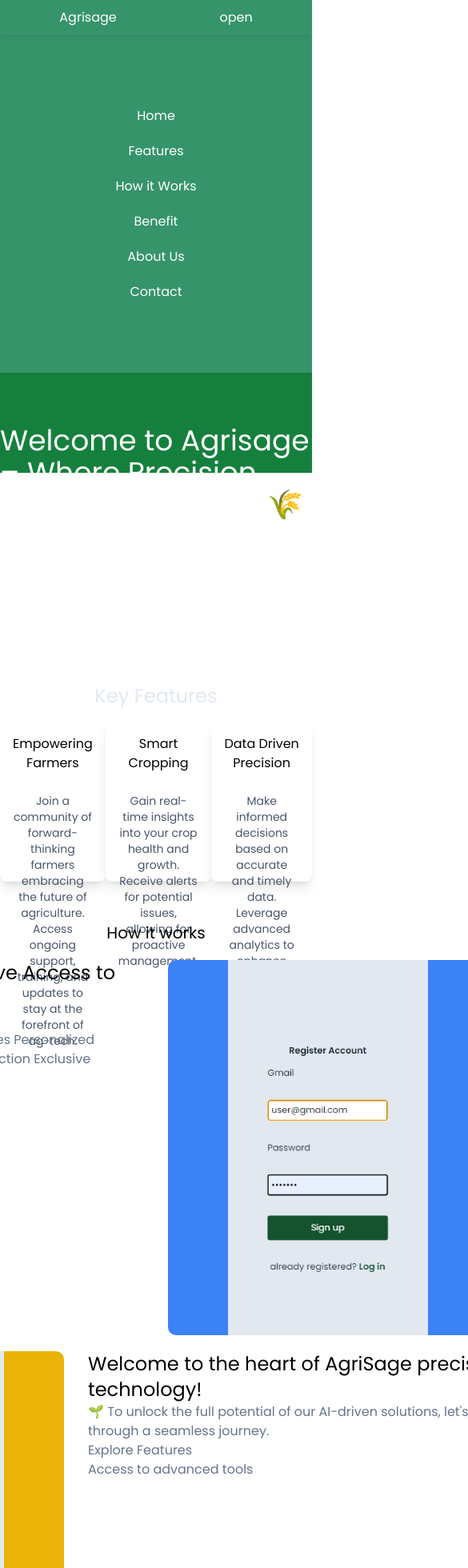
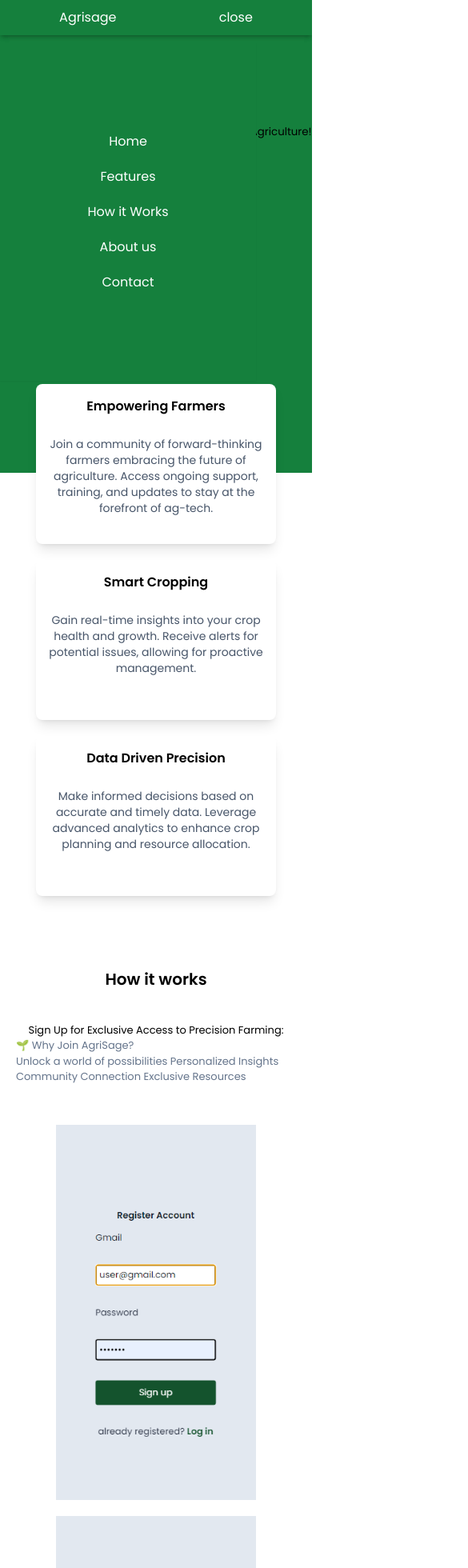
Before and after one commit to Thintalltom/Farmers-Precision, a React (Vite) app in the folder farmers-precision/: page / in a window 390 px wide. Shown: the top 1960 px of the page at 80% size, 585 px wide, since content can reach past the window. Built offline with nearby package versions, Linux system fonts and the light colour scheme; no server answers.

Commit message:
added the external api

```diff
--- a/farmers-precision/src/Firebase/userContext.jsx
+++ b/farmers-precision/src/Firebase/userContext.jsx
@@ -10,8 +10,12 @@
 export const UserProvider = (props) => {
   const [user, setUser] = useState({});
   const [crop, setCrop] = useState("");
-  const [city, setCity] = useState("");
-  const [info, setInfo] = useState([]);
+  const [country, setCountry] = useState("");
+  const [waterlevel, setWaterlevel] = useState("");
+  const [humidity, setHumidity] = useState("");
+  const [temperature, setTemperature] = useState("");
+  const [ph, setPh] = useState("");
+  const [info, setInfo] = useState({});
   const [logpassword, setLogPassword] = useState("");
   const [logemail, setLogEmail] = useState("");
   const signUp = (email, password) => {
@@ -42,8 +46,7 @@
         login,
         crop,
         setCrop,
-        city,
-        setCity,
+        country, setCountry,waterlevel, setWaterlevel,humidity, setHumidity,temperature, setTemperature,ph, setPh,
         info,
         setInfo,
         signUp,
--- a/farmers-precision/src/Home.css
+++ b/farmers-precision/src/Home.css
@@ -1,49 +1,98 @@
 @media only screen and (max-width: 800px) {
-    .header
-    {
+  .header {
     display: flex;
-        flex-direction: row ;
-        background-color: rgba(151, 203, 233, 0.253);
+    flex-direction: row;
+
     padding: 10px;
     justify-content: space-around;
-
   }
-    .home1 .home2
-    {
+  .home1 .home2 {
     display: none;
   }
-    .header2
-    {
-        background-color: rgba(151, 203, 233, 0.253);
+  .header2 {
+    position: fixed;
     height: 50vh;
-        display: flex ;
+    display: flex;
     flex-direction: column;
     justify-content: center;
     align-items: center;
-        gap:20px;
+    gap: 20px;
     color: white;
-
+    z-index: 2;
+    width: 320px;
+    margin-top: 10px;
   }
-    .header2 .wrapped{
+  .CTAB .CTA{
+    width: 300px !important;
+  }
+  .precision .precision2 {
+    color: black !important;
+    text-align: center;
+    font-size: smaller;
+  }
+  .precision .precision3 {
+    font-size: x-small;
+    width: 260px;
+  }
+  .features .features2 {
+    display: flex;
+    flex-direction: column;
+    justify-content: center;
+    align-items: center;
+    gap: 20px;
+  }
+  .header2 .wrapped {
     gap: 20px;
   }
 
-    .header3
-    {
+  .header3 {
     display: none;
   }
+  .gridSys {
+    display: flex;
+    flex-direction: column !important;
   }
-.gridSys
-{
-    display: grid;
-    grid-template-columns: auto auto;
+  .flexBxx {
+    width: 300px !important;
+    justify-content: center;
+    align-items: center;
+  }
+  .holdFlex {
+    display: flex;
+    justify-content: center;
+    align-items: center;
+  }
+  .gridSys1 .gridText {
+    width: 300px;
+  }
+  .gridSys1 .holdT {
+    text-align: center;
+  }
+
+  .gridSys1 {
+    padding: 20px;
+    font-size: small;
+  }
+  .footS .TEXTh {
+    display: flex;
+    flex-direction: column;
+    gap: 20px;
+  }
+  .footS {
+    height: 60vh;
+  }
+}
+.gridSys {
+  display: flex;
+  flex-direction: row;
 
   justify-content: center;
   gap: 30px;
   margin-top: 20px;
-
 }
-.roundedFig
-{
+.roundedFig {
   clip-path: circle() !important;
 }
+html {
+    scroll-behavior: smooth;
+}
--- a/farmers-precision/src/Home.jsx
+++ b/farmers-precision/src/Home.jsx
@@ -44,7 +44,7 @@
     return User; ///this states that if the user.length is empty it is expected to return user again
   }
   return (
-    <div className="home1">
+    <div className="home1 ">
       <div className="bg-green-700 h-[70vh]">
         <div className="flex justify-around text-white p-4 home2 ">
           <p> Agrisage</p>
@@ -53,59 +53,72 @@
               Home
             </p>
             <p className="hover:text-slate-400 cursor-pointer hover:border-b-2 hover:border-b-white">
+              <a href='#features'>
               Features
+              </a>
+
             </p>
             <p className="hover:text-slate-400 cursor-pointer hover:border-b-2 hover:border-b-white">
+            <a href='#works'>
               How it Works
+              </a>
+            </p>
+
+            <p className="hover:text-slate-400 cursor-pointer hover:border-b-2 hover:border-b-white">
+            <a href='#about'>
+             About us
+              </a>
             </p>
             <p className="hover:text-slate-400 cursor-pointer hover:border-b-2 hover:border-b-white">
-              Benefit
-            </p>
-            <p className="hover:text-slate-400 cursor-pointer hover:border-b-2 hover:border-b-white">
-              About Us
-            </p>
-            <p className="hover:text-slate-400 cursor-pointer hover:border-b-2 hover:border-b-white">
+            <a href='#contact'>
               Contact
+              </a>
             </p>
           </div>
         </div>
-        <div>
-          <div className="header text-white shadow-md lg:hidden">
+        <div className="bg-green-700 shadow-md">
+          <div className="header text-white  shadow-md lg:hidden">
             <p> Agrisage</p>
 
-            <div onClick={handleClick}>{open ? <p>close</p> : <p>open</p>}</div>
+            <div  onClick={handleClick}>{open ? <p>open</p> : <p>close</p>}</div>
           </div>
           <div
             className={
-              !open ? "header2 shadow-sm lg:hidden" : "header3 lg:hidden"
+              !open ? "header2 bg-green-700 shadow-sm lg:hidden" : "header3 lg:hidden"
             }
           >
             <p className="hover:text-slate-400 cursor-pointer hover:border-b-2 hover:border-b-white">
               Home
             </p>
             <p className="hover:text-slate-400 cursor-pointer hover:border-b-2 hover:border-b-white">
+            <a id='features'>
               Features
+              </a>
             </p>
             <p className="hover:text-slate-400 cursor-pointer hover:border-b-2 hover:border-b-white">
+            <a id='works'>
               How it Works
+              </a>
+            </p>
+
+            <p className="hover:text-slate-400 cursor-pointer hover:border-b-2 hover:border-b-white">
+            <a id='about'>
+             About us
+              </a>
             </p>
             <p className="hover:text-slate-400 cursor-pointer hover:border-b-2 hover:border-b-white">
-              Benefit
-            </p>
-            <p className="hover:text-slate-400 cursor-pointer hover:border-b-2 hover:border-b-white">
-              About Us
-            </p>
-            <p className="hover:text-slate-400 cursor-pointer hover:border-b-2 hover:border-b-white">
+            <a id='contact'>
               Contact
+              </a>
             </p>
           </div>
         </div>
-        <div>
-          <div className="flex  flex-col h-[40vh]  justify-center items-center align-center">
-            <p className=" text-white text-4xl text-extrabold">
+        <div id='home'>
+          <div className="flex  precision flex-col h-[40vh]  justify-center items-center align-center">
+            <p className=" text-white precision2 sm:font-extrabold lg:text-5xl sm:text-sm sm:text-center text-extrabold">
               Welcome to Agrisage – Where Precision Meets Agriculture! 🌾
             </p>
-            <p className="text-center text-white text-extrathin mt-4 w-[700px]">
+            <p className="text-center precision3 text-white text-extrathin   mt-4 w-[700px]">
               At AgriSage, we're redefining agriculture through the power of
               precision AI. Step into a realm where technology and nature
               seamlessly converge to optimize your farm's potential.
@@ -113,19 +126,19 @@
           </div>
         </div>
 
-        <div className="mt-[50px]">
-          <p className="text-center text-2xl  text-slate-200">Key Features</p>
-          <div className="flex justify-around mt-4">
+        <div className="mt-[50px] features " id='features'>
+          <p className="text-center font-extrabold text-2xl  text-slate-200">Key Features</p>
+          <div className="flex justify-around  mt-4 features2">
             <div className="bg-white p-4 w-[300px] text-center h-[200px] rounded-lg shadow-lg">
-              <p>Empowering Farmers</p>
+              <p className='font-extrabold'>Empowering Farmers</p>
               <p className="text-sm text-slate-600 mt-[25px]">
                 Join a community of forward-thinking farmers embracing the
                 future of agriculture. Access ongoing support, training, and
                 updates to stay at the forefront of ag-tech.
               </p>
             </div>
-            <div className="bg-white p-4 w-[300px] text-center h-[200px] rounded-lg shadow-lg">
-              <p>Smart Cropping</p>
+            <div className="bg-white p-4 w-[300px]  text-center h-[200px] rounded-lg shadow-lg">
+              <p className='font-extrabold'>Smart Cropping</p>
               <p className=" text-sm text-slate-600 mt-[25px]">
                 {" "}
                 Gain real-time insights into your crop health and growth.
@@ -134,7 +147,7 @@
               </p>
             </div>
             <div className="bg-white p-4 w-[300px] text-center h-[200px] rounded-lg shadow-lg">
-              <p>Data Driven Precision</p>
+              <p className='font-extrabold'>Data Driven Precision</p>
               <p className="text-sm text-slate-600 mt-[25px]">
                 Make informed decisions based on accurate and timely data.
                 Leverage advanced analytics to enhance crop planning and
@@ -144,80 +157,86 @@
           </div>
         </div>
 
-        <div className="  mt-[30px]">
-          <p className="text-center mt-[20px] text-xl mt-[50px]">
+        <section className="  mt-[90px] " id='works'>
+          <p className="text-center font-extrabold mt-[20px] text-xl mt-[50px]">
             How it works
           </p>
 
-          <div className=" gridSys">
-            <div className="">
-              <p className="text-2xl ">
+          <div className=" gridSys ">
+            <div className="gridSys1 ">
+              <p className="lg:text-2xl sm:text-xl holdT ">
                 Sign Up for Exclusive Access to Precision Farming:
               </p>
               <p className="text-slate-500">🌱 Why Join AgriSage?</p>
-              <p className=" w-[400px] text-slate-500">
+              <p className=" lg:w-[400px] sm:w-[200px]  text-slate-500">
                 Unlock a world of possibilities Personalized Insights Community
                 Connection Exclusive Resources
               </p>
             </div>
-            <div className="bg-blue-500 w-[400px] rounded-[10px] flex justify-center">
-              <img src={signup} className="w-[250px]" />
+            <div className="holdFlex ">
+            <div className=" w-[400px] rounded-[10px] flexBxx flex justify-center">
+              <img src={signup} className="w-[250px] flexImg" />
+            </div>
             </div>
           </div>
 
-          <div className="gridSys">
-            <div className="bg-yellow-500 w-[400px] rounded-[10px] flex justify-center">
+          <div className="gridSys ">
+              <div className="holdFlex">
+              <div className=" flexBxx  w-[400px] rounded-[10px] flex justify-center">
               <img src={login} className="w-[250px]" />
             </div>
-            <div className="">
-              <p className="text-2xl ">
+              </div>
+
+            <div className="gridSys1 ">
+              <p className="lg:text-2xl holdT sm:text-xl  ">
                 Welcome to the heart of AgriSage precision technology!
               </p>
-              <p className="text-slate-500  w-[600px]">
+              <p className="text-slate-500 gridText w-[600px]">
                 🌱 To unlock the full potential of our AI-driven solutions,
                 let's take you through a seamless journey.
               </p>
-              <p className=" w-[500px] text-slate-500">
+              <p className="sm:w-[150px] lg:w-[500px] text-slate-500">
                 Explore Features <br />
                 Access to advanced tools
               </p>
             </div>
           </div>
 
-          <div className="gridSys">
-            <div className="">
-              <p className="text-2xl ">See Our Precision AI in Action</p>
-              <p className="text-slate-500  w-[600px]">
+          <div className="gridSys " >
+            <div className="gridSys1 ">
+              <p className="lg:text-2xl sm:text-xl holdT ">See Our Precision AI in Action</p>
+              <p className="text-slate-500 gridText  w-[600px]">
                 🌱 To unlock the full potential of our AI-driven solutions,
                 let's take you through a seamless journey.
               </p>
-              <p className=" w-[500px] text-slate-500">
+              <p className=" sm:w-[150px] lg:w-[500px]  text-slate-500">
                 Real-time Monitoring <br />
                 Automation in Action <br />
                 Predictive Analysis
               </p>
             </div>
-
-            <div className=" bg-green-800 w-[400px] rounded-[10px] flex justify-center">
+            <div className="holdFlex">
+            <div className="flexBxx  w-[400px] rounded-[10px] flex justify-center">
               <img src={response} className="w-[250px] " />
             </div>
+            </div>
           </div>
-        </div>
+        </section>
 
-        <div className="flex justify-center p-4 items-center align-center">
-          <div className="CTA flex-col bg-slate-100 rounded-[30px] mt-[100px] h-[300px] w-[800px] flex justify-center align-center items-center ">
-            <p className="text-center text-2xl">
+        <div className="flex justify-center  p-4 items-center align-center CTAB">
+          <div className="CTA flex-col bg-slate-100  rounded-[30px] mt-[100px] h-[300px] lg:w-[800px] sm:w-[500px] flex justify-center align-center items-center ">
+            <p className="text-center sm:text-sm lg:text-2xl  ">
               Want to see AgriSage in Action?
             </p>
             <Link to="/signup">
-              <button className="mt-4 bg-green-900 text-white w-[200px] p-4 rounded-[10px] hover:bg-green-700">
+              <button className="mt-4 bg-green-700 text-white w-[200px] p-4 rounded-[10px] hover:bg-green-700">
                 Get Started
               </button>
             </Link>
           </div>
         </div>
 
-        <div className="text-center mt-[50px] h-[50vh]">
+        <div className="text-center  mt-[50px] h-[50vh]" id='about'>
           <p>About us</p>
           <p>Agrisage is created by three tremendous people </p>
           <div>
@@ -236,7 +255,7 @@
               </button>
             </div>
             {User.map((user, index) => (
-              <div className="flex  items-center align-center justify-center max-w-[auto] ">
+              <div className="flex   items-center align-center justify-center max-w-[auto] ">
                 {index === current && (
                   <div key={index} className="">
                     <div className="flex flex-col text-center items-center">
@@ -256,8 +275,8 @@
           </div>
         </div>
 
-        <div className="bg-slate-200 h-[20vh]  p-4 mt-[40px]">
-            <div className="flex justify-around mt-4">
+        <div className="bg-slate-200   footS  p-4 mt-[40px]" id='contact'>
+            <div className="flex justify-around TEXTh mt-4">
                 <div>
                     <p>About us</p>
                     <p>Shedrack - ML Engineer</p>
@@ -267,16 +286,16 @@
 
                 <div>
                     <p>Contact us</p>
-                    <p>shedrack@gmail.com</p>
+                    <p>adeyemishedracktimi@gmail.com</p>
                     <p>ayomide@gmail.com</p>
-                    <p>tomide@gmail.com</p>
+                    <p>adeyanjutomide@gmail.com</p>
                 </div>
 
                 <div>
                     <p>Connect with us</p>
-                    <p>shedrack@gmail.com</p>
+                    <p>adeyemishedracktimi@gmail.com</p>
                     <p>ayomide@gmail.com</p>
-                    <p>tomide@gmail.com</p>
+                    <p>adeyanjutomide@gmail.com</p>
                 </div>
 
             </div>
--- a/farmers-precision/src/Login.jsx
+++ b/farmers-precision/src/Login.jsx
@@ -23,7 +23,7 @@
   };
   return (
     <div>
-      <div className="w-[100vw] h-[100vh] flex-col flex  items-center justify-center  bg-slate-200">
+      <div className="w-[100vw] h-[100vh] flex-col flex  items-center justify-center  bg-white">
         <p className="text-4xl font-extrabold mb-4">Welcome User</p>
         <p className="text-slate-200 mb-4 font-bold">Login Account</p>
         <div className="text-slate-900 flex  items-center justify-center">
--- a/farmers-precision/src/QueryBox.jsx
+++ b/farmers-precision/src/QueryBox.jsx
@@ -2,43 +2,69 @@
 import { userContext } from "./Firebase/userContext";
 import { useNavigate } from "react-router-dom";
 import Axios from "axios";
-const QueryBox = ({logemail}) => {
+const QueryBox = ({ logemail }) => {
   const {
     crop,
     setCrop,
-    city,
-    setCity,
+    country,
+    setCountry,
+    waterlevel,
+    setWaterlevel,
+    humidity,
+    setHumidity,
+    temperature,
+    setTemperature,
+    ph,
+    setPh,
     info,
     setInfo,
     logOut,
-    user
+    user,
   } = useContext(userContext);
-  const getCity = (e) => {
-      setCity(e.target.value)
+  const getCountry = (e) => {
+    setCountry(e.target.value);
+  };
+  const getCrop = (e) => {
+    setCrop(e.target.value);
+  };
+  const getPh = (e) => {
+    setPh(e.target.value);
+  };
+  const getWater = (e) => {
+    setWaterlevel(e.target.value);
+  };
+  const getHumid = (e) => {
+    setHumidity(e.target.value);
+  };
+  const getTemp = (e) => {
+    setTemperature(e.target.value);
+  };
+  console.log(user);
+  const addInfo = (e) => {
+    const jsonData = {
+      temperature,
+      humidity,
+      ph,
+      water_level: waterlevel,
+      crop,
+      country,
+    };
+
+  Axios.post(
+     "https://klusterthon-precision-farming.onrender.com/result",
+    jsonData, //send the data through with the api endpoint
+    {
+      headers: { "Content-Type": "application/json" },
     }
-  const getCrop = (e) => {
-      setCity(e.target.value)
-  }
-  console.log(user)
-  //const addInfo = (e) => {
-    //let formData = new FormData();//create a new form
-  //  formData.append("crop", crop);//add the data into teh form by simply appending
-  //  formData.append("city", city);
+   ).then((response) => {
+    console.log(response.data);
+    setInfo(response.data)
+    console.log(info)
 
-    //Axios.post(
-   //   "https://book-backend-production.up.railway.app/addbook",
-   //   formData, //send the data through with the api endpoint
-    //  {
-    //    headers: { "Content-Type": "multipart/form-data" },
-    //  }
-   // ).then((response) => {
-    //  console.log(response);
-    //  setInfo(response)
+   });
+  };
 
-  //  });
- // };
-
- const navigate = useNavigate()
+  const navigate = useNavigate();
   const handleSignout = async () => {
     try {
       await logOut();
@@ -47,12 +73,14 @@
       console.log(error);
     }
   };
+
+  const {data} = info
   return (
-    <div className="bg-slate-200 h-[100vh] ">
+    <div className="bg-white h-[100vh]  p-4">
       <div className="flex justify-between p-4">
         <p>Welcome, {logemail}</p>
         <button
-        className="p-4 bg-slate-500 text-white  rounded "
+          className="p-4 bg-green-700 text-white  rounded "
           onClick={handleSignout}
         >
           Logout{" "}
@@ -60,10 +88,39 @@
       </div>
 
       <div className="flex items-center  h-[50vh] justify-center align-center">
-        <p>Get your Response </p>
+          The harvest data is:  <p className="font-extrabold">{data}</p>
+
       </div>
 
       <div className="flex items-center  h-[50vh] justify-center align-center flex-col gap-4">
+        <input
+          type="text"
+          value={temperature}
+          onChange={getTemp}
+          placeholder="input temperature"
+          className="lg:w-[500px] rounded-[10px] xs:w-[80vw] sm:w-[50vw] p-4 border-slate-900 border-2"
+        />
+        <input
+          type="text"
+          value={humidity}
+          onChange={getHumid}
+          placeholder="input the humidity"
+          className=" border-2 border-slate-900 lg:w-[500px] xs:w-[80vw] sm:w-[50vw] rounded-[10px] p-4"
+        />
+        <input
+          type="text"
+          value={ph}
+          onChange={getPh}
+          placeholder="input the PH"
+          className="lg:w-[500px] rounded-[10px] xs:w-[80vw] sm:w-[50vw] p-4 border-slate-900 border-2"
+        />
+        <input
+          type="text"
+          value={waterlevel}
+          onChange={getWater}
+          placeholder="input the waterlevel"
+          className=" border-2 border-slate-900 lg:w-[500px] xs:w-[80vw] sm:w-[50vw] rounded-[10px] p-4"
+        />
         <input
           type="text"
           value={crop}
@@ -73,12 +130,12 @@
         />
         <input
           type="text"
-          value={city}
-          onChange={getCity}
-          placeholder="input the name of the city"
+          value={country}
+          onChange={getCountry}
+          placeholder="input the name of the country"
           className=" border-2 border-slate-900 lg:w-[500px] xs:w-[80vw] sm:w-[50vw] rounded-[10px] p-4"
         />
-        <button className="bg-green-900 text-white p-4 rounded-[10px] w-[100px] hover:bg-slate-500 hover:text-slate-800 text-extrabold">
+        <button onClick={addInfo} className="bg-green-900 text-white p-4 rounded-[10px] w-[100px] hover:bg-slate-500 hover:text-slate-800 text-extrabold">
           Send
         </button>
       </div>
--- a/farmers-precision/src/Signup.jsx
+++ b/farmers-precision/src/Signup.jsx
@@ -20,7 +20,7 @@
     }
   };
   return (
-    <div className="w-[100vw] h-[100vh] flex-col flex  items-center justify-center bg-slate-200">
+    <div className="w-[100vw] h-[100vh] flex-col flex  items-center justify-center bg-white">
       <p className="text-slate-900 mb-4 font-bold">Register Account</p>
       <div className="text-slate-900 flex  items-center justify-center">
         <form className="flex flex-col gap-9" onSubmit={handleSignup}>
```
Lines whose indentation alone changed are shown as unchanged.
